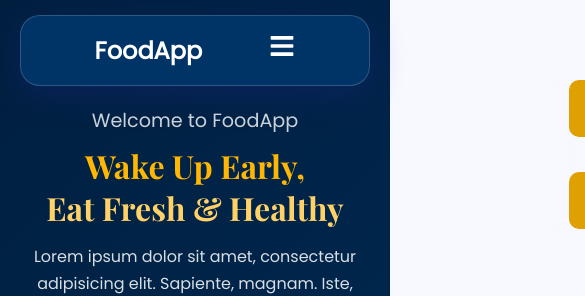
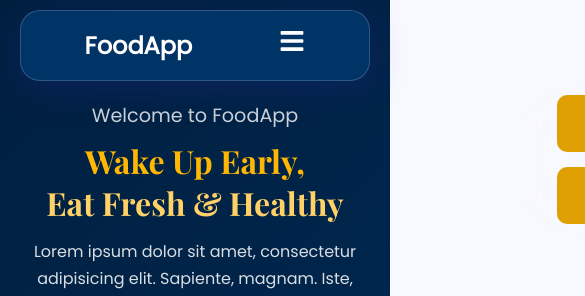
Before and after one commit to Lamin2005/foodorderapp, a React (Create React App) app: page / in a window 390 px wide. Shown: the top 296 px of the page, 585 px wide, since content can reach past the window. Built offline with nearby package versions, Linux system fonts and the light colour scheme; the HTML template or start-up script is replaced by a standard one.

Commit message:
finish nav

```diff
--- a/src/pages/HomePage.jsx
+++ b/src/pages/HomePage.jsx
@@ -14,9 +14,9 @@ function HomePage() {
   return (
     <main className="main">
       <div className="home-page">
-
+        <div className="header">
           <Navbar />
-
+        </div>
         <div className="home-header">
           <p>Welcome to FoodApp</p>
           <h1>Wake Up Early,</h1>
--- a/src/styles/Homepage.css
+++ b/src/styles/Homepage.css
@@ -21,14 +21,6 @@
   max-width: 1200px;
   padding: 0px 20px;
   font-family: "Poppins", sans-serif;
-}
-
-.header {
-  position: sticky;
-  top: 0;
-  left: 0;
-  z-index: 1000;
-
 }
 
 
@@ -94,6 +86,7 @@
   gap: 25px;
   justify-content: center;
   align-items: center;
+  margin-bottom: 15px;
 }
 
 .popular .p1,
--- a/src/styles/Navbar.css
+++ b/src/styles/Navbar.css
@@ -1,4 +1,13 @@
+.header {
+  position: sticky;
+  top: 10px;
+  left: 0;
+  z-index: 1100;
+  width: 100%;
+}
+
 .glass-nav {
+  /* The nav bar itself, now a child of the sticky header */
   display: flex;
   justify-content: space-around;
   align-items: center;
@@ -8,13 +17,22 @@
   box-shadow: 0 8px 32px rgba(31, 38, 135, 0.37);
   z-index: 1000;
   border-radius: 20px;
-    margin-top: 15px;
+  margin: 10px 10px;
+  border-radius: 20px;
 }
 
 .logo {
   font-size: 24px;
   font-weight: bold;
+  color: white;
+  /* Added for visibility */
 }
+
+/*
+|--------------------------------------------------------------------------
+| NAVIGATION LINKS
+|--------------------------------------------------------------------------
+*/
 
 .nav-links {
   display: flex;
@@ -35,12 +53,13 @@
   background-color: rgb(37, 35, 35);
 }
 
+
 .hamburger-icon {
   display: none;
   font-size: 26px;
   cursor: pointer;
   color: white;
-    z-index: 1100;
+  z-index: 1200;
 }
 
 @media screen and (max-width: 768px) {
@@ -48,19 +67,27 @@
     display: block;
   }
 
+  .glass-nav {
+
+    border-radius: 0;
+    margin: 10px 0px;
+    padding: 15px 20px;
+    border-radius: 20px;
+  }
+
   .nav-links {
-      position: absolute;
-      top: 70px;
+    position: fixed;
+    top: 85px;
     right: -100%;
-      /* 👈 start hidden off-screen (to the right) */
     width: 60%;
     flex-direction: column;
     align-items: center;
-      justify-content: center;
+    padding: 10px;
     background: rgba(255, 255, 255, 0.1);
     backdrop-filter: blur(40px);
     transition: right 0.4s ease;
-      z-index: 1000;
+    z-index: 1050;
+    margin-right: 20px;
   }
 
   .nav-links.show {
@@ -70,7 +97,7 @@
   .nav-links a {
     width: 80%;
     text-align: center;
-      margin: 10px 0;
     padding: 1rem 0;
+
   }
 }
```
Lines whose indentation alone changed are shown as unchanged.
